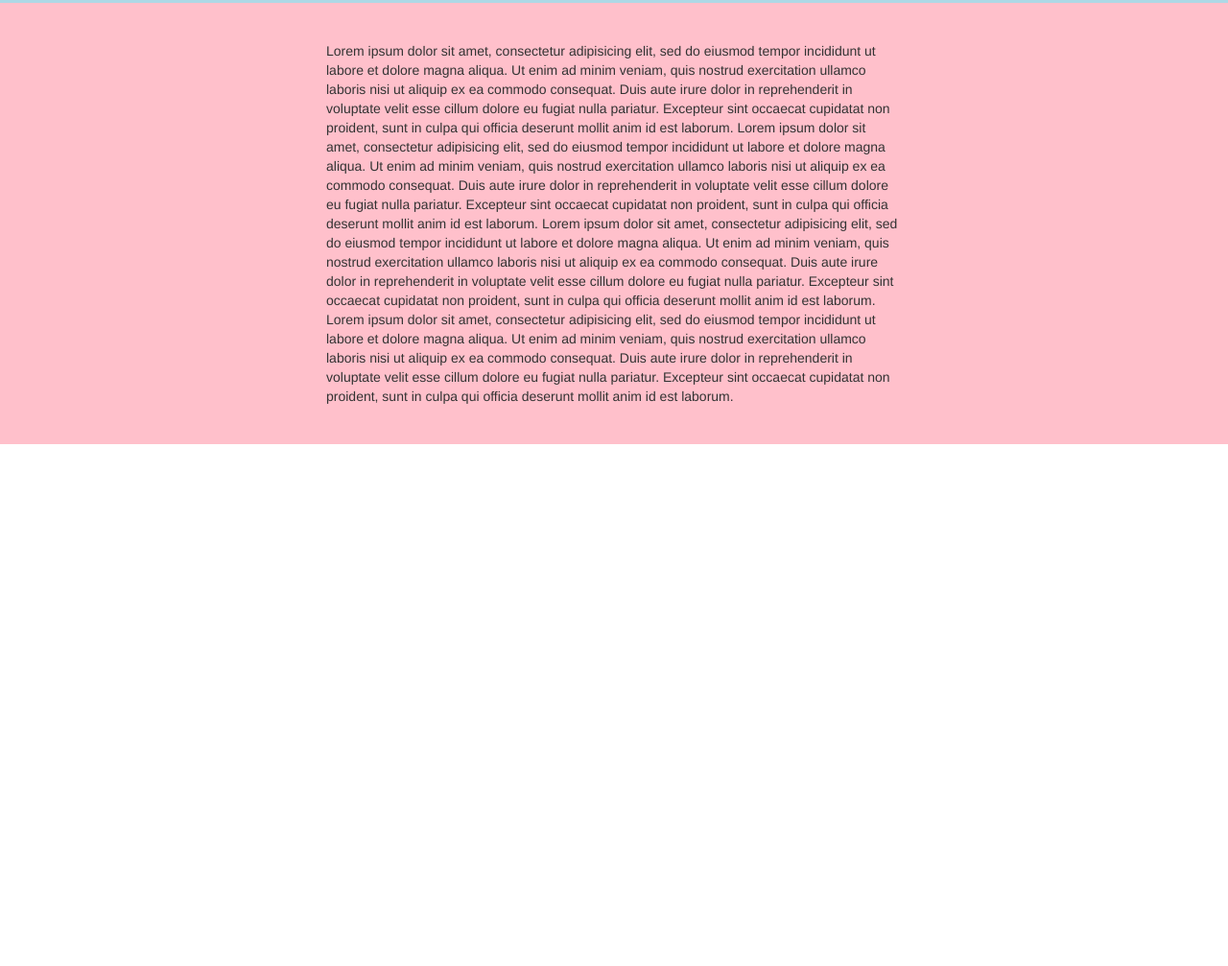
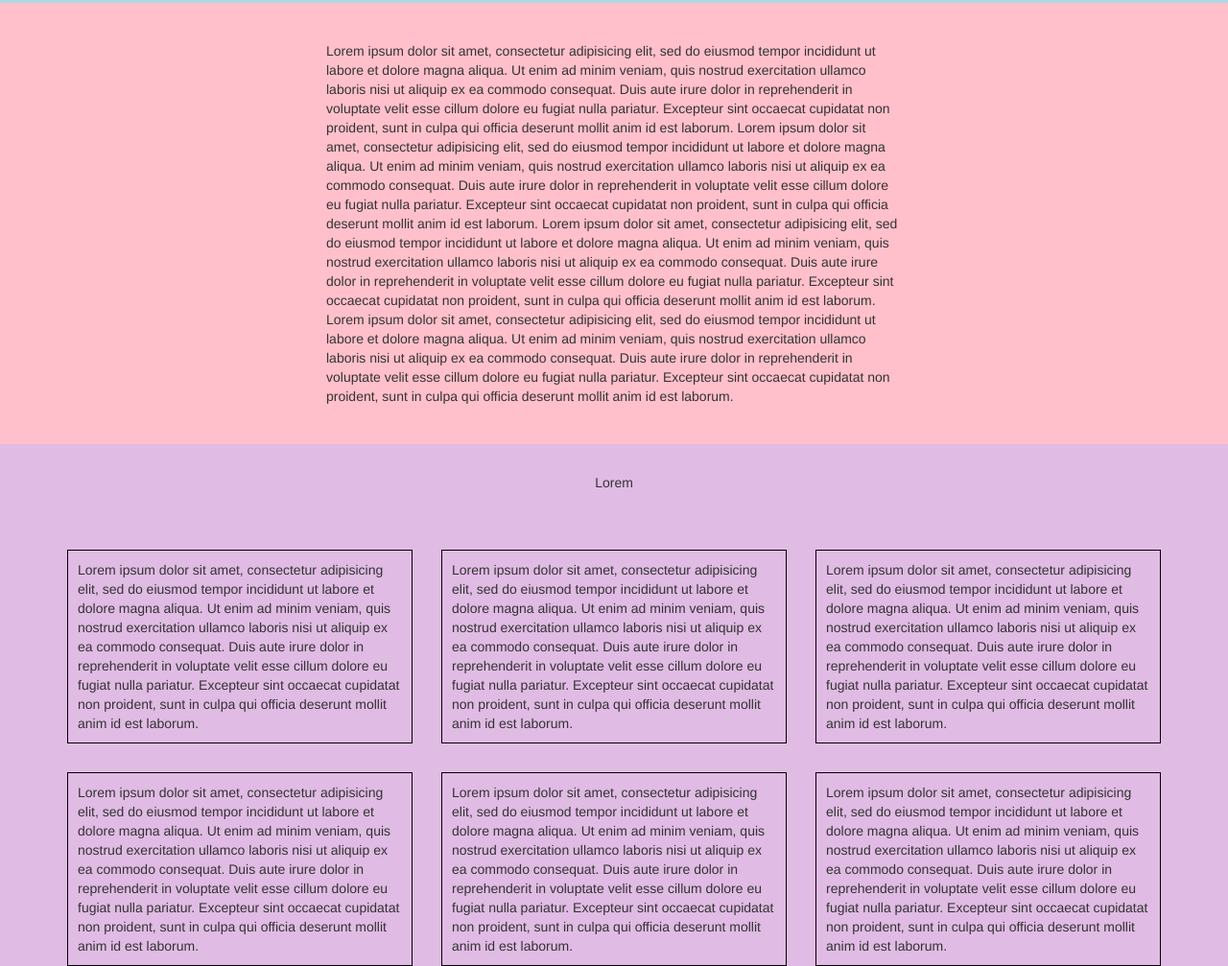
Before and after one commit to lorenaspiller/html-css-bootstrap-freelancer, a plain HTML site: page index.html in a window 1280 px wide. Shown: the part 97-1104 px from the top of the page at 96% size. Before the commit the page ends 800 px from the top, so only its background shows below. Drawn offline with nearby package versions, Linux system fonts and the light colour scheme.

Commit message:
aggiunto layout sezione portfolio del main

```diff
--- a/css/style.css
+++ b/css/style.css
@@ -29,3 +29,23 @@ nav {
 }
 /* /hero */
 /* /intestazione */
+
+/* main */
+/* sezione portfolio */
+.portfolio {
+  background-color: #E0BBE4;
+}
+
+.portfolio__titolo {
+  padding: 30px 0;
+}
+
+.portfolio__box {
+  min-width: 300px;
+  margin: auto;
+  border: 1px solid #000;
+  padding: 10px;
+  margin-top: 30px;
+}
+/* /sezione portfolio */
+/* /main */
--- a/index.html
+++ b/index.html
@@ -66,7 +66,98 @@
 
     <!-- corpo centrale -->
     <main>
+      <!-- sezione portfolio -->
+      <section class="portfolio">
+        <!-- contenitore portfolio titolo-->
+        <div class="container">
+          <!-- row -->
+          <div class="row">
+            <!-- col 12 -->
+            <div class="col-xs-12">
+              <!-- portfolio titolo -->
+              <div class="portfolio__titolo text-center">
+                Lorem
+              </div>
+              <!-- /portfolio titolo -->
+            </div>
+            <!-- col 12 -->
+          </div>
+          <!-- /row -->
+        </div>
+        <!-- /contenitore portfolio titolo -->
 
+        <!-- contenitore portfolio contenuto -->
+        <div class="container">
+          <!-- row -->
+          <div class="row">
+
+            <!-- colonna -->
+            <div class="col-xs-12 col-sm-6 col-md-4">
+              <!-- portfolio box -->
+              <div class="portfolio__box">
+                Lorem ipsum dolor sit amet, consectetur adipisicing elit, sed do eiusmod tempor incididunt ut labore et dolore magna aliqua. Ut enim ad minim veniam, quis nostrud exercitation ullamco laboris nisi ut aliquip ex ea commodo consequat. Duis aute irure dolor in reprehenderit in voluptate velit esse cillum dolore eu fugiat nulla pariatur. Excepteur sint occaecat cupidatat non proident, sunt in culpa qui officia deserunt mollit anim id est laborum.
+              </div>
+              <!-- portfolio box -->
+            </div>
+            <!-- /colonna -->
+
+            <!-- colonna -->
+            <div class="col-xs-12 col-sm-6 col-md-4">
+              <!-- portfolio box -->
+              <div class="portfolio__box">
+                Lorem ipsum dolor sit amet, consectetur adipisicing elit, sed do eiusmod tempor incididunt ut labore et dolore magna aliqua. Ut enim ad minim veniam, quis nostrud exercitation ullamco laboris nisi ut aliquip ex ea commodo consequat. Duis aute irure dolor in reprehenderit in voluptate velit esse cillum dolore eu fugiat nulla pariatur. Excepteur sint occaecat cupidatat non proident, sunt in culpa qui officia deserunt mollit anim id est laborum.
+              </div>
+              <!-- portfolio box -->
+            </div>
+            <!-- /colonna -->
+
+            <!-- colonna -->
+            <div class="col-xs-12 col-sm-6 col-md-4">
+              <!-- portfolio box -->
+              <div class="portfolio__box">
+                Lorem ipsum dolor sit amet, consectetur adipisicing elit, sed do eiusmod tempor incididunt ut labore et dolore magna aliqua. Ut enim ad minim veniam, quis nostrud exercitation ullamco laboris nisi ut aliquip ex ea commodo consequat. Duis aute irure dolor in reprehenderit in voluptate velit esse cillum dolore eu fugiat nulla pariatur. Excepteur sint occaecat cupidatat non proident, sunt in culpa qui officia deserunt mollit anim id est laborum.
+              </div>
+              <!-- portfolio box -->
+            </div>
+            <!-- /colonna -->
+
+            <!-- colonna -->
+            <div class="col-xs-12 col-sm-6 col-md-4">
+              <!-- portfolio box -->
+              <div class="portfolio__box">
+                Lorem ipsum dolor sit amet, consectetur adipisicing elit, sed do eiusmod tempor incididunt ut labore et dolore magna aliqua. Ut enim ad minim veniam, quis nostrud exercitation ullamco laboris nisi ut aliquip ex ea commodo consequat. Duis aute irure dolor in reprehenderit in voluptate velit esse cillum dolore eu fugiat nulla pariatur. Excepteur sint occaecat cupidatat non proident, sunt in culpa qui officia deserunt mollit anim id est laborum.
+              </div>
+              <!-- portfolio box -->
+            </div>
+            <!-- /colonna -->
+
+            <!-- colonna -->
+            <div class="col-xs-12 col-sm-6 col-md-4">
+              <!-- portfolio box -->
+              <div class="portfolio__box">
+                Lorem ipsum dolor sit amet, consectetur adipisicing elit, sed do eiusmod tempor incididunt ut labore et dolore magna aliqua. Ut enim ad minim veniam, quis nostrud exercitation ullamco laboris nisi ut aliquip ex ea commodo consequat. Duis aute irure dolor in reprehenderit in voluptate velit esse cillum dolore eu fugiat nulla pariatur. Excepteur sint occaecat cupidatat non proident, sunt in culpa qui officia deserunt mollit anim id est laborum.
+              </div>
+              <!-- portfolio box -->
+            </div>
+            <!-- /colonna -->
+
+            <!-- colonna -->
+            <div class="col-xs-12 col-sm-6 col-md-4">
+              <!-- portfolio box -->
+              <div class="portfolio__box">
+                Lorem ipsum dolor sit amet, consectetur adipisicing elit, sed do eiusmod tempor incididunt ut labore et dolore magna aliqua. Ut enim ad minim veniam, quis nostrud exercitation ullamco laboris nisi ut aliquip ex ea commodo consequat. Duis aute irure dolor in reprehenderit in voluptate velit esse cillum dolore eu fugiat nulla pariatur. Excepteur sint occaecat cupidatat non proident, sunt in culpa qui officia deserunt mollit anim id est laborum.
+              </div>
+              <!-- portfolio box -->
+            </div>
+            <!-- /colonna -->
+
+          </div>
+          <!-- /row -->
+        </div>
+        <!-- contenitore portfolio contenuto -->
+
+      </section>
+      <!-- /sezione portfolio -->
     </main>
     <!-- /corpo centrale -->
 
```
